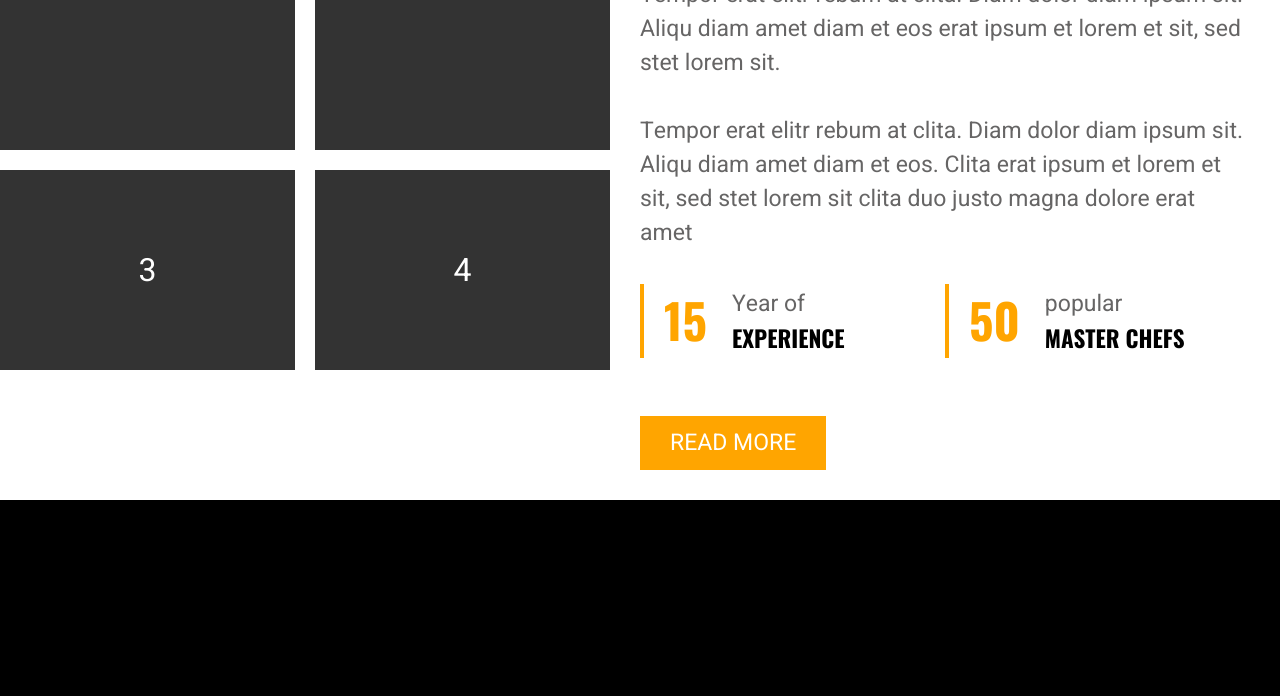
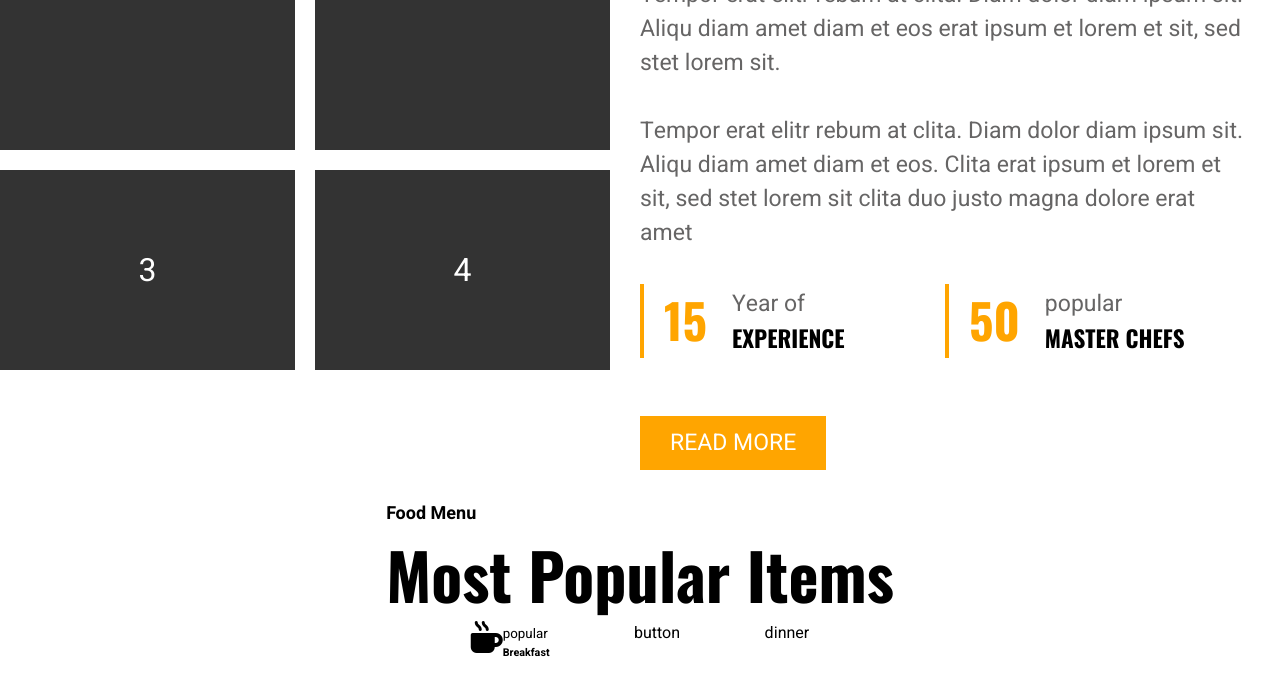
Before and after one commit to Dipson264/restoran, a plain HTML site: page index.html in a window 1280 px wide. Shown: the part 1950-2646 px from the top of the page. After the commit the page ends 2611 px from the top, so only its background shows below. Drawn offline with nearby package versions, Linux system fonts and the light colour scheme.

Commit message:
third commit

```diff
--- a/index.html
+++ b/index.html
@@ -24,6 +24,11 @@
     <link rel="preconnect" href="https://fonts.googleapis.com">
     <link rel="preconnect" href="https://fonts.gstatic.com" crossorigin>
     <link href="https://fonts.googleapis.com/css2?family=Oswald:wght@200..700&display=swap" rel="stylesheet">
+
+
+
+    <!-- font awesome cdn -->
+    <link rel="stylesheet" href="https://cdnjs.cloudflare.com/ajax/libs/font-awesome/6.5.2/css/all.min.css" integrity="sha512-SnH5WK+bZxgPHs44uWIX+LLJAJ9/2PkPKZ5QiAj6Ta86w+fsb2TkcmfRyVX3pBnMFcV7oQPJkl9QevSCWr3W6A==" crossorigin="anonymous" referrerpolicy="no-referrer" />
 </head>
 
 <body>
@@ -169,11 +174,31 @@
                 </a>
             </div>
         </div>
-        <div class="menu">
-            <div class="topic">topic</div>
-            <div class="menulist">menulist</div>
+        <div class="menu_container">
+            <div class="top">
+                <h5>Food Menu</h5>
+                <h1>Most Popular Items</h1>
+                <div class="menu_button">
+                    <a href="" id="menubox">
+                        <div class="button">
+                            <div class="icon">
+                                <i class="fa-solid fa-mug-hot fa-2x "></i>
+                            </div>
+                        <div >
+                            <small>popular</small>
+                            <h6>Breakfast</h6>
+                        </div>
+                        </div>
+                    </a>
+                    <a href="" id="menubox"><div class="button">button</div></a>
+                    <a href="" id="menubox"><div class="button">dinner</div></a>
+                </div>
+            </div>
+            <div class="bottom"></div>
         </div>
+
     </main>
+
 
 
     <footer></footer>
--- a/style.css
+++ b/style.css
@@ -1,12 +1,21 @@
-.menu{
-    background-color: rgb(0, 0, 0);
-    height: 100vh;
+.menu_container{
+    display: grid;
+    grid-template-columns: 1fr;
+    justify-items: center;
 
 }
+.button{
+    display: flex;
+}
+#menubox
 
-
-
-
+.top{
+    text-align: center;
+}
+.menu_button{
+    display: flex;
+    justify-content: space-evenly;
+}
 
 body{
     font-family: heebo;
@@ -91,7 +100,8 @@ header{
     background-color: #333;
 }
 .box1 {
-    height: 400px; /* Height for the first box */
+    height: 250 px; /* Height for the first box */
+    width: 250 px;
 }
 .box2 {
     height: 400px; /* Height for the second box */
```
